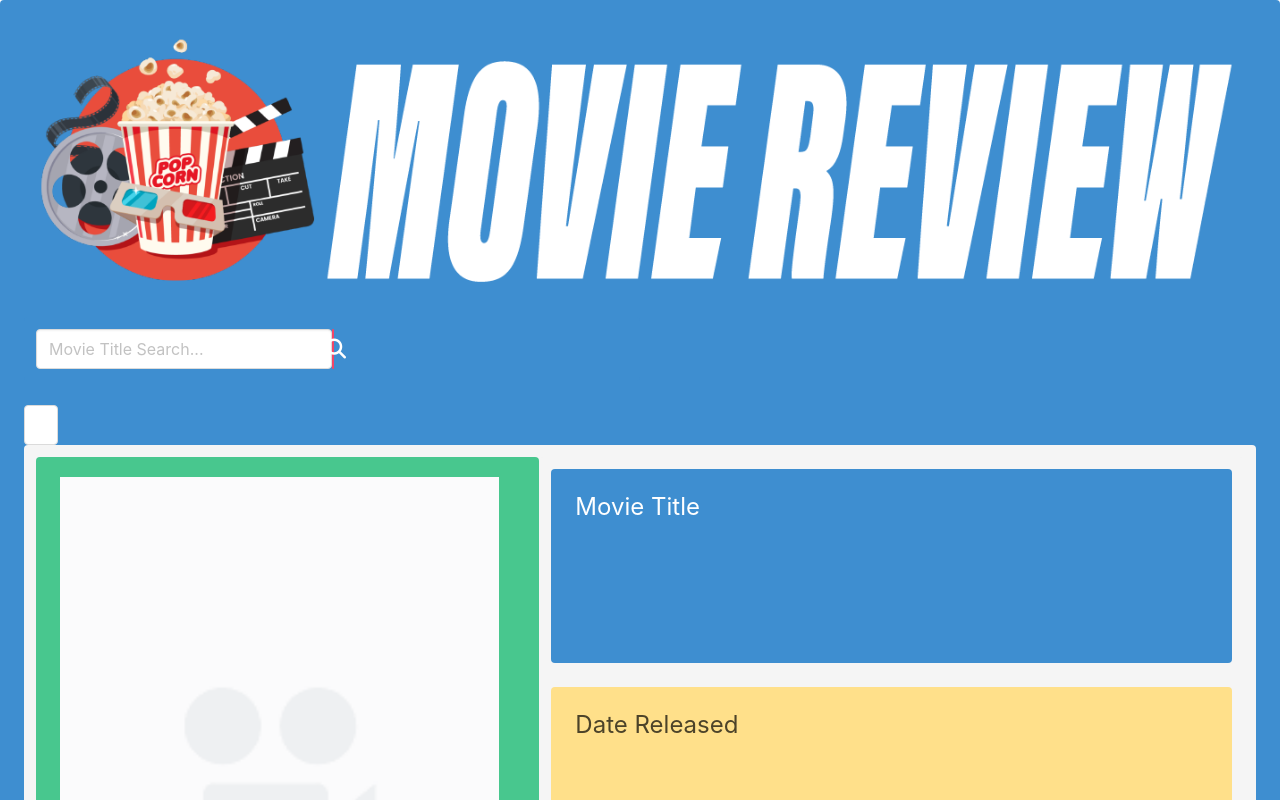
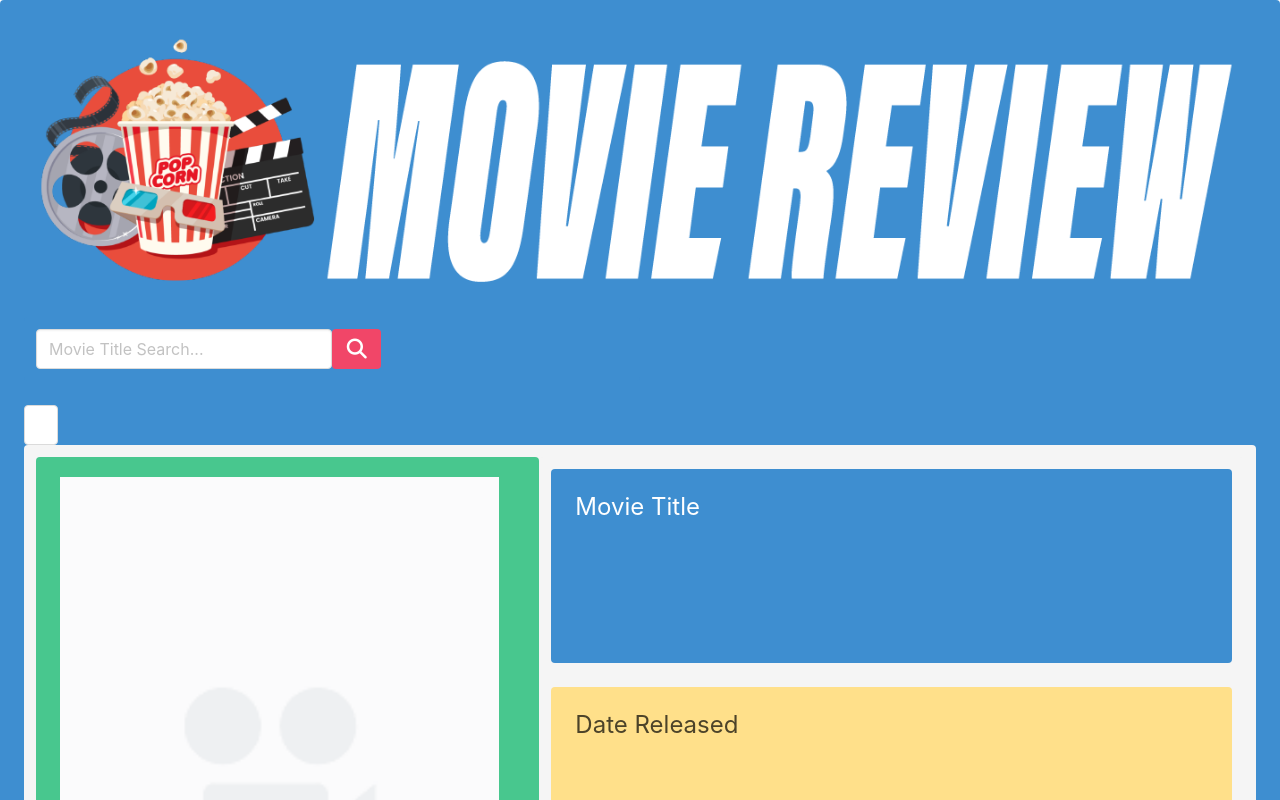
Before and after one commit to djavanw/project_one_movie_review, a plain HTML site: page index.html in a window 1280 px wide. Shown: the top 800 px of the page. Drawn offline with nearby package versions, Linux system fonts and the light colour scheme.

Commit message:
Got rid of the form/submit and went back to the click.  The button got messed up. Probably something to do with Bulma.

```diff
--- a/assets/js/script.js
+++ b/assets/js/script.js
@@ -1,9 +1,9 @@
 const movieApiKey = "f3192513";
 //Reminder, below line is pure JavaScript
 var searchInputEl = document.querySelector("#searchInput");
-var formSearchEl = document.querySelector("#formSearch");
-var searchBtnEl = $("#searchBtn");
+// var formSearchEl = document.querySelector("#formSearch");
 var searchNewBtnEl = document.querySelector("#searchBtn");
+// var searchBtnEl = $("#searchBtn");
 var thumbnailEl = $("#thumbnail");
 var yearEl = $("#year");
 var titleEl = $("#title");
@@ -126,7 +126,7 @@ function pullStorageMovie() {
 pullStorageMovie();
 
 // searchBtnEl.on("click", searching);
-formSearchEl.addEventListener("submit", function(event) {
+searchNewBtnEl.addEventListener("click", function(event) {
     event.preventDefault();
     searching(event, searchInputEl.value);
 });
--- a/index.html
+++ b/index.html
@@ -29,11 +29,11 @@
             <section class="search tile is-child columns is-mobile">
                 <input id="searchInput" class="input column is-6" type="text" placeholder="Movie Title Search..."
                     onfocus="this.value=''">
-                <form id="formSearch" class="field">
+
                     <button id="searchBtn" class="button column is-danger is-1">
                         <span class="icon"><i class="fas fa-search fa-lg"></i></span>
                     </button>
-                </form>
+
             </section>
         </div>
         <!-- *** Search History Button*** -->
```
